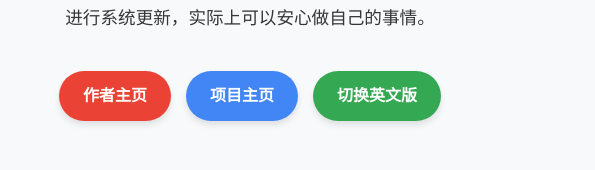
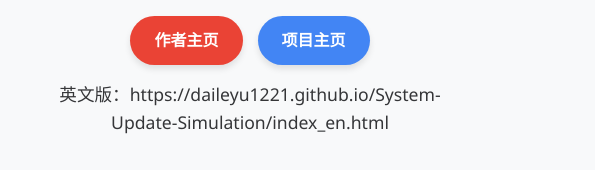
Before and after one commit to DaiLeYu1221/System-Update-Simulation, a plain HTML site: page index.html in a window 1280 px wide. Shown: the part 400-570 px from the top of the page, 80-675 px from the left. Drawn offline with Linux system fonts and the light colour scheme.

Commit message:
Update index.html

```diff
--- a/index.html
+++ b/index.html
@@ -261,7 +261,7 @@
             <div class="btn-group">
                 <a href="https://github.com/DaiLeYu1221" class="btn btn-accent ripple">作者主页</a>
                 <a href="https://github.com/DaiLeYu1221/System-Update-Simulation" class="btn ripple">项目主页</a>
-                <a href="https://github.io/DaiLeYu1221/System-Update-Simulation/index_en.html" class="btn btn-secondary ripple">切换英文版</a>
+                <p class="description">英文版：https://daileyu1221.github.io/System-Update-Simulation/index_en.html</p>
             </div>
         </div>
 
```
